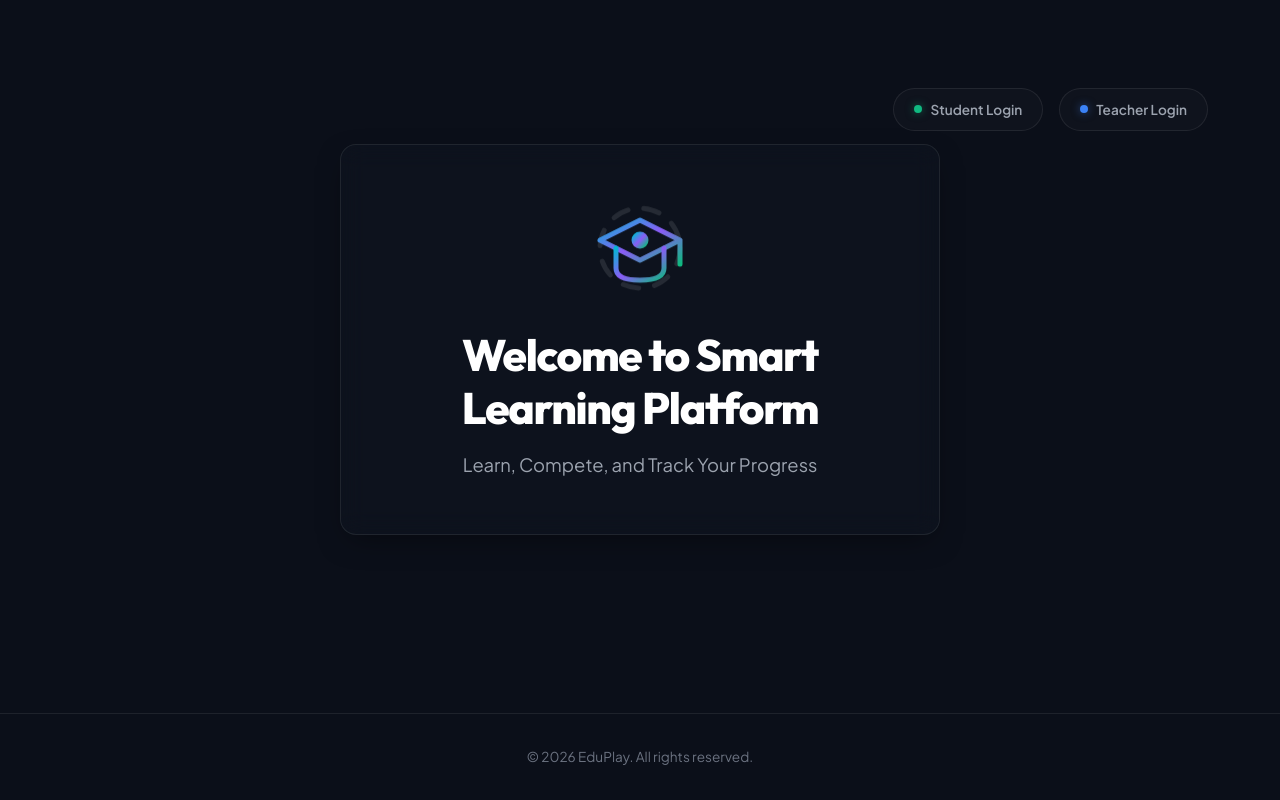
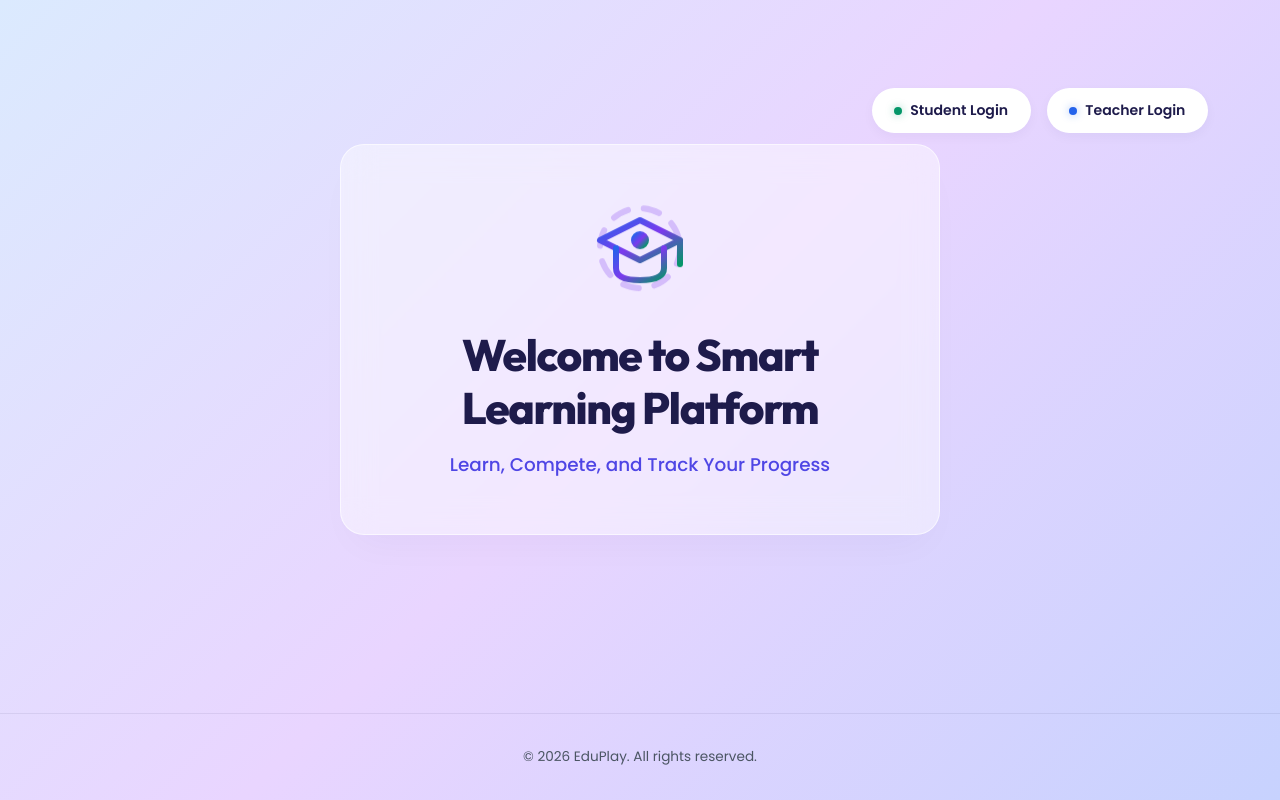
Before and after one commit to Akshai-ks/BrainBattle, a Django app: page / in a window 1280 px wide. Run offline with Django 5.2, Linux system fonts and the light colour scheme.

Commit message:
Homepage updated to distinct colorful pastel gradient background

```diff
--- a/game_core/templates/game_core/index.html
+++ b/game_core/templates/game_core/index.html
@@ -20,19 +20,19 @@
 
         <!-- Elegant Education/Gaming Vector Illustration -->
         <div class="illustration-wrapper">
-            <svg class="floating-icon" xmlns="http://www.w3.org/2000/svg" width="96" height="96" viewBox="0 0 24 24" fill="none" stroke="url(#accent-grad)" stroke-width="1.25" stroke-linecap="round" stroke-linejoin="round">
+            <svg class="floating-icon" xmlns="http://www.w3.org/2000/svg" width="96" height="96" viewBox="0 0 24 24" fill="none" stroke="url(#pastel-grad)" stroke-width="1.5" stroke-linecap="round" stroke-linejoin="round">
                 <defs>
-                    <linearGradient id="accent-grad" x1="0%" y1="0%" x2="100%" y2="100%">
-                        <stop offset="0%" stop-color="var(--accent-cyan)" />
-                        <stop offset="50%" stop-color="var(--accent-purple)" />
-                        <stop offset="100%" stop-color="var(--accent-green)" />
+                    <linearGradient id="pastel-grad" x1="0%" y1="0%" x2="100%" y2="100%">
+                        <stop offset="0%" stop-color="#2563eb" />
+                        <stop offset="50%" stop-color="#7c3aed" />
+                        <stop offset="100%" stop-color="#059669" />
                     </linearGradient>
                 </defs>
-                <circle cx="12" cy="12" r="10" stroke-dasharray="4 4" stroke="rgba(255, 255, 255, 0.1)"/>
+                <circle cx="12" cy="12" r="10" stroke-dasharray="4 4" stroke="rgba(124, 58, 237, 0.25)"/>
                 <path d="M22 10v6M2 10l10-5 10 5-10 5-10-5z" />
                 <path d="M6 12v5c0 2 2 3 6 3s6-1 6-3v-5" />
-                <circle cx="12" cy="10" r="1.5" fill="url(#accent-grad)" />
-                <line x1="9.5" y1="10" x2="14.5" y2="10" stroke="url(#accent-grad)" stroke-width="1" />
+                <circle cx="12" cy="10" r="1.5" fill="url(#pastel-grad)" />
+                <line x1="9.5" y1="10" x2="14.5" y2="10" stroke="url(#pastel-grad)" stroke-width="1" />
             </svg>
         </div>
 
@@ -42,11 +42,32 @@
     </div>
 </div>
 
-<!-- Custom Page Styling -->
+<!-- Custom Page Overrides and Styling -->
 <style>
-    /* Hide standard navbar on index to display custom login layout */
+    @import url('https://fonts.googleapis.com/css2?family=Poppins:wght@300;400;500;600;700;800&family=Inter:wght@300;400;500;600;700&display=swap');
+
+    /* Soft colorful pastel gradient background (visible blue/purple/indigo tones, not dark, not white) */
+    body {
+        background: linear-gradient(135deg, #dbeafe 0%, #e9d5ff 50%, #c7d2fe 100%) !important;
+        color: #1e1b4b !important; /* Dark indigo text for contrast */
+        font-family: 'Poppins', 'Inter', sans-serif !important;
+        min-height: 100vh;
+        margin: 0;
+        display: flex;
+        flex-direction: column;
+    }
+
+    /* Hide standard dark navbar on index */
     #main-navbar {
         display: none !important;
+    }
+
+    /* Footer adjustments for light mode */
+    footer {
+        background: transparent !important;
+        border-top: 1px solid rgba(30, 27, 75, 0.08) !important;
+        color: #4b5563 !important;
+        margin-top: auto;
     }
 
     /* Main Container */
@@ -73,22 +94,23 @@
         display: inline-flex;
         align-items: center;
         gap: 0.5rem;
-        padding: 0.6rem 1.25rem;
-        background: rgba(255, 255, 255, 0.02);
-        border: 1px solid rgba(255, 255, 255, 0.08);
+        padding: 0.65rem 1.35rem;
+        background: #ffffff;
+        border: 1px solid rgba(255, 255, 255, 0.8);
         border-radius: 100px;
-        color: var(--text-secondary);
-        font-size: 0.85rem;
+        color: #1e1b4b;
+        font-size: 0.88rem;
         font-weight: 600;
         text-decoration: none;
+        box-shadow: 0 4px 12px rgba(30, 27, 75, 0.04);
         transition: all 0.25s cubic-bezier(0.4, 0, 0.2, 1);
     }
 
     .portal-pill-btn:hover {
         transform: translateY(-2px);
-        background: rgba(255, 255, 255, 0.06);
-        border-color: rgba(255, 255, 255, 0.2);
-        color: #fff;
+        box-shadow: 0 6px 16px rgba(30, 27, 75, 0.08), 0 0 0 3px rgba(124, 58, 237, 0.1);
+        border-color: rgba(124, 58, 237, 0.25);
+        color: #111827;
     }
 
     /* Status Indicator Dots */
@@ -100,13 +122,13 @@
     }
 
     .student-dot {
-        background: var(--accent-green);
-        box-shadow: 0 0 8px rgba(16, 185, 129, 0.5);
+        background: #059669;
+        box-shadow: 0 0 8px rgba(5, 150, 105, 0.4);
     }
 
     .teacher-dot {
-        background: var(--accent-blue);
-        box-shadow: 0 0 8px rgba(59, 130, 246, 0.5);
+        background: #2563eb;
+        box-shadow: 0 0 8px rgba(37, 99, 235, 0.4);
     }
 
     /* Centered Content Card */
@@ -115,12 +137,12 @@
         width: 100%;
         padding: 3.5rem 2rem;
         text-align: center;
-        background: rgba(30, 41, 59, 0.15);
-        backdrop-filter: blur(12px);
-        -webkit-backdrop-filter: blur(12px);
-        border: 1px solid var(--border-color);
-        border-radius: var(--radius-md);
-        box-shadow: var(--shadow-card);
+        background: rgba(255, 255, 255, 0.45);
+        backdrop-filter: blur(16px);
+        -webkit-backdrop-filter: blur(16px);
+        border: 1px solid rgba(255, 255, 255, 0.6);
+        border-radius: 24px;
+        box-shadow: 0 20px 40px -15px rgba(30, 27, 75, 0.04);
     }
 
     /* Floating Illustration wrapper */
@@ -138,7 +160,7 @@
     .main-title {
         font-size: 2.75rem;
         font-weight: 800;
-        color: #fff;
+        color: #1e1b4b;
         margin: 0 0 1rem 0;
         letter-spacing: -0.03em;
         line-height: 1.2;
@@ -146,9 +168,9 @@
 
     .main-subtitle {
         font-size: 1.15rem;
-        color: var(--text-secondary);
+        color: #4f46e5;
         margin: 0;
-        font-weight: 400;
+        font-weight: 500;
         line-height: 1.5;
     }
 
```
